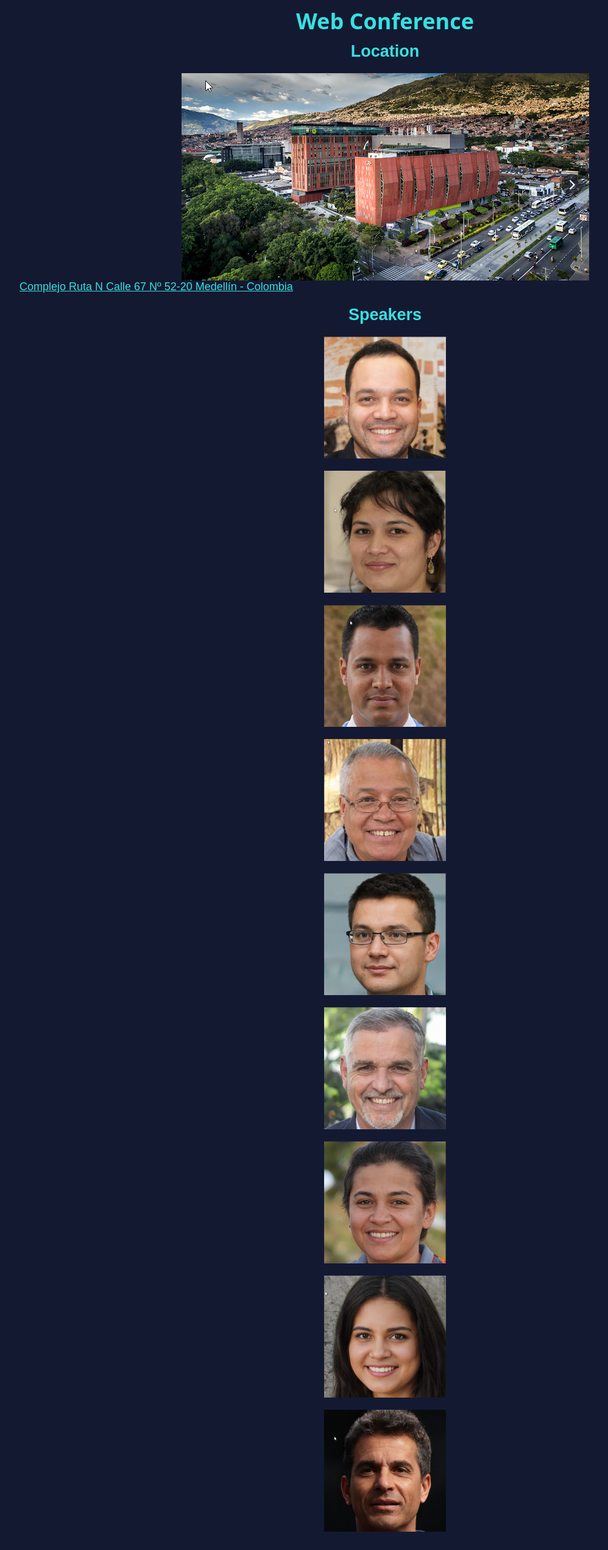
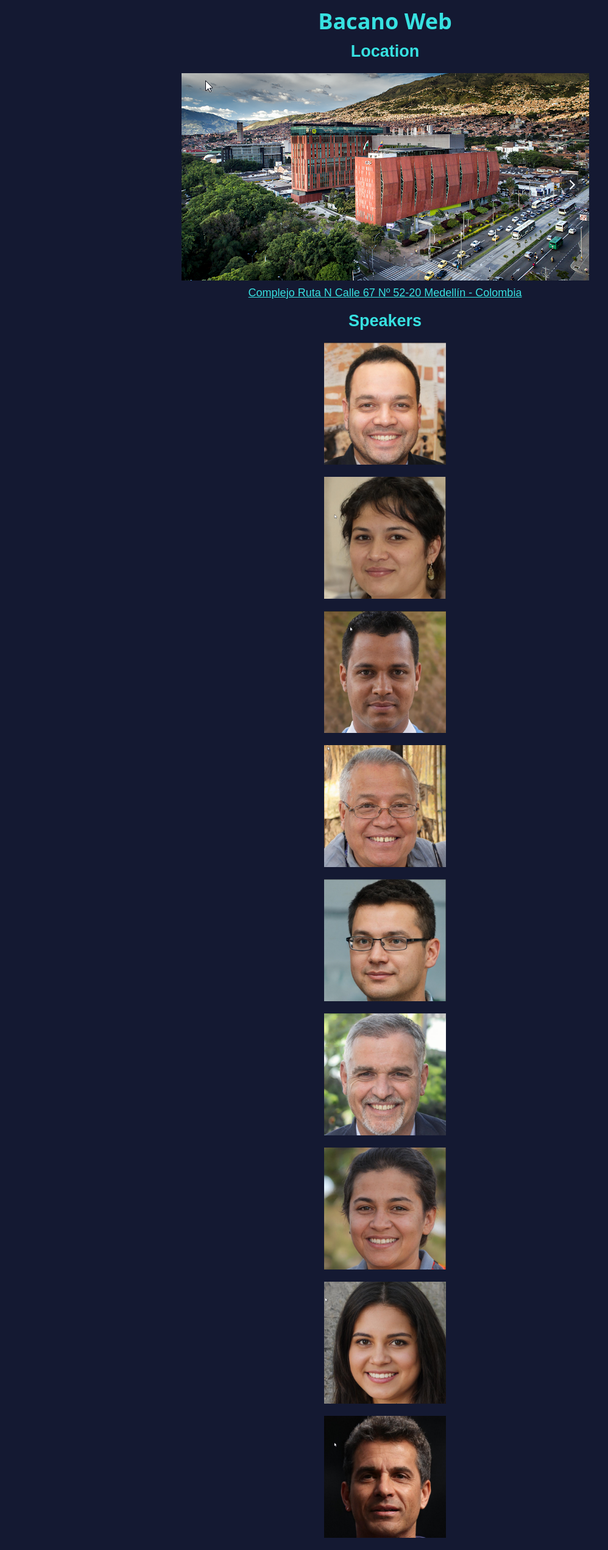
Before and after one commit to gothamgo/bweb, a Jekyll site: the page built from index.html, in a window 1280 px wide. Shown: the whole page at 61% size, without its empty margins (8-1006 px from the left). Built offline with Jekyll 4.4.1, drawn with Linux system fonts in a browser that asks for light colours.

Commit message:
Update index.html

```diff
--- a/index.html
+++ b/index.html
@@ -14,9 +14,13 @@ h2 {
   margin: 20px;
 }
 
-a {
+p {
+  text-align: center;
   text-align: center;
   margin: 20px;
+}
+
+a {
 }
 
 div.location {
@@ -42,15 +46,18 @@ div.speaker img {
 }
 </style>
 
-<h1>Web Conference</h1>
+<h1>Bacano Web</h1>
 
 <h2>Location</h2>
 
 <div class="location">
   <img src="{{site.url}}/images/rutan.png" class="speaker-image">
-  <a href="https://www.google.com/maps/place/Ruta+N/@6.2648627,-75.566595,15z/data=!4m6!3m5!1s0x8e4428e695083c29:0x99f177323f8c67d5!8m2!3d6.2648627!4d-75.566595!16s%2Fg%2F1tctsqq6?entry=ttu">
-    Complejo Ruta N Calle 67 Nº 52-20 Medellín - Colombia
-  </a>
+  <p>
+     <a href="https://www.google.com/maps/place/Ruta+N/@6.2648627,-75.566595,15z/data=!4m6!3m5!1s0x8e4428e695083c29:0x99f177323f8c67d5!8m2!3d6.2648627!4d-75.566595!16s%2Fg%2F1tctsqq6?entry=ttu">
+      Complejo Ruta N Calle 67 Nº 52-20 Medellín - Colombia
+    </a>
+  </p>
+
 </div>
 
 <h2>Speakers</h2>
```
